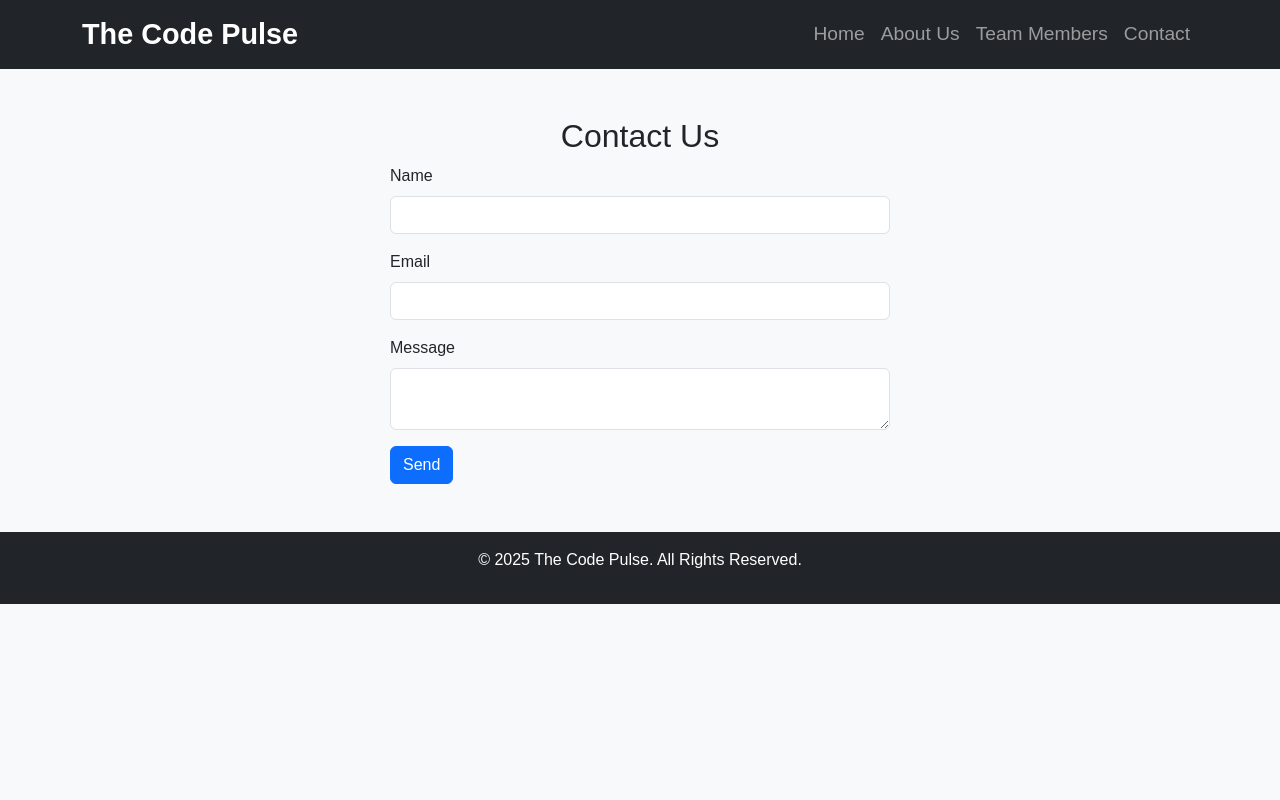
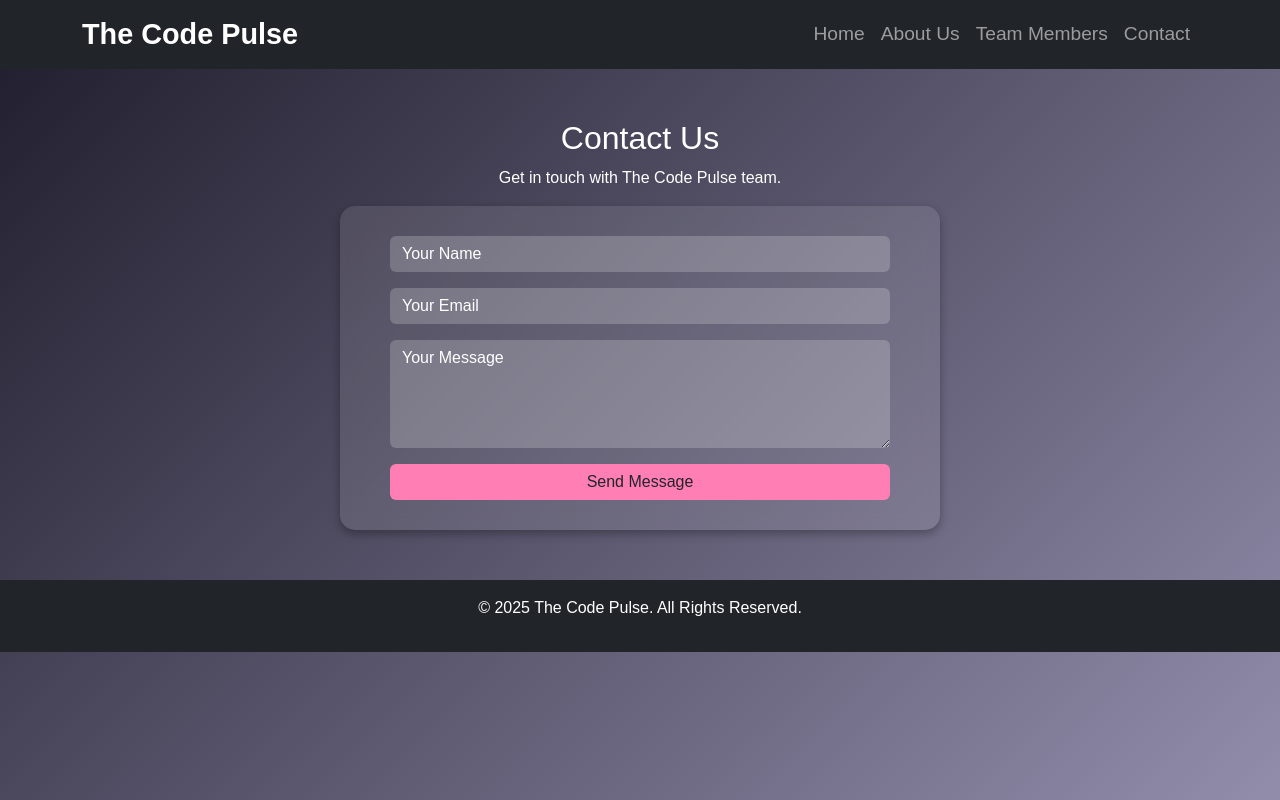
Before and after one commit to Biniljacobpro/thecodepulse, a PHP site: page /contact.php in a window 1280 px wide. Run offline with PHP 8.4, Linux system fonts and the light colour scheme.

Commit message:
commit 2

```diff
--- a/contact.php
+++ b/contact.php
@@ -1,32 +1,71 @@
+<?php include 'navbar.php'; ?>
+
 <!DOCTYPE html>
 <html lang="en">
 <head>
     <meta charset="UTF-8">
     <meta name="viewport" content="width=device-width, initial-scale=1.0">
-    <title>Contact - The Code Pulse</title>
+    <title>Contact Us - The Code Pulse</title>
     <link href="https://cdn.jsdelivr.net/npm/bootstrap@5.3.0/dist/css/bootstrap.min.css" rel="stylesheet">
     <link rel="stylesheet" href="css/styles.css">
+    <style>
+        body {
+            background: linear-gradient(135deg, #1f1c2c, #928dab);
+            color: white;
+        }
+        .contact-container {
+            display: flex;
+            justify-content: center;
+            align-items: center;
+            flex-direction: column;
+            padding: 50px 20px;
+        }
+        .contact-card {
+            background: rgba(255, 255, 255, 0.1);
+            backdrop-filter: blur(10px);
+            border-radius: 15px;
+            padding: 30px;
+            max-width: 600px;
+            width: 100%;
+            text-align: center;
+            box-shadow: 0px 4px 10px rgba(0, 0, 0, 0.3);
+        }
+        .form-control {
+            background: rgba(255, 255, 255, 0.2);
+            color: white;
+            border: none;
+        }
+        .form-control::placeholder {
+            color: white;
+        }
+        .btn-custom {
+            background-color: #ff7eb3;
+            border: none;
+        }
+        .btn-custom:hover {
+            background-color: #ff5277;
+        }
+    </style>
 </head>
 <body>
-    <?php include 'navbar.php'; ?>
+    <div class="contact-container">
+        <h2>Contact Us</h2>
+        <p>Get in touch with The Code Pulse team.</p>
 
-    <div class="container my-5">
-        <h2 class="text-center">Contact Us</h2>
+        <div class="contact-card">
             <form>
                 <div class="mb-3">
-                <label class="form-label">Name</label>
-                <input type="text" class="form-control">
+                    <input type="text" class="form-control" placeholder="Your Name" required>
                 </div>
                 <div class="mb-3">
-                <label class="form-label">Email</label>
-                <input type="email" class="form-control">
+                    <input type="email" class="form-control" placeholder="Your Email" required>
                 </div>
                 <div class="mb-3">
-                <label class="form-label">Message</label>
-                <textarea class="form-control"></textarea>
+                    <textarea class="form-control" rows="4" placeholder="Your Message" required></textarea>
                 </div>
-            <button type="submit" class="btn btn-primary">Send</button>
+                <button type="submit" class="btn btn-custom w-100">Send Message</button>
             </form>
+        </div>
     </div>
 
     <?php include 'footer.php'; ?>
```
Also changed, not shown: team.php (+6 -4 lines). Lines whose indentation alone changed are shown as unchanged.
